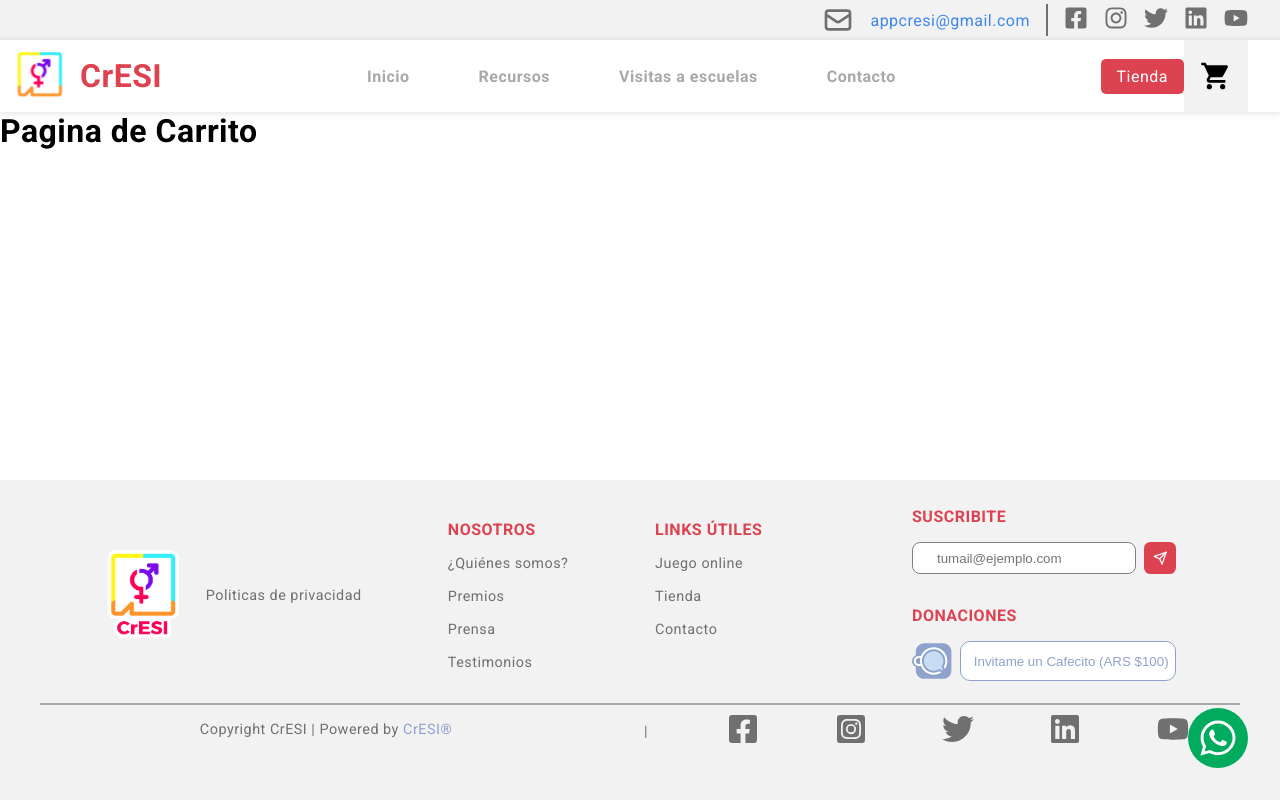
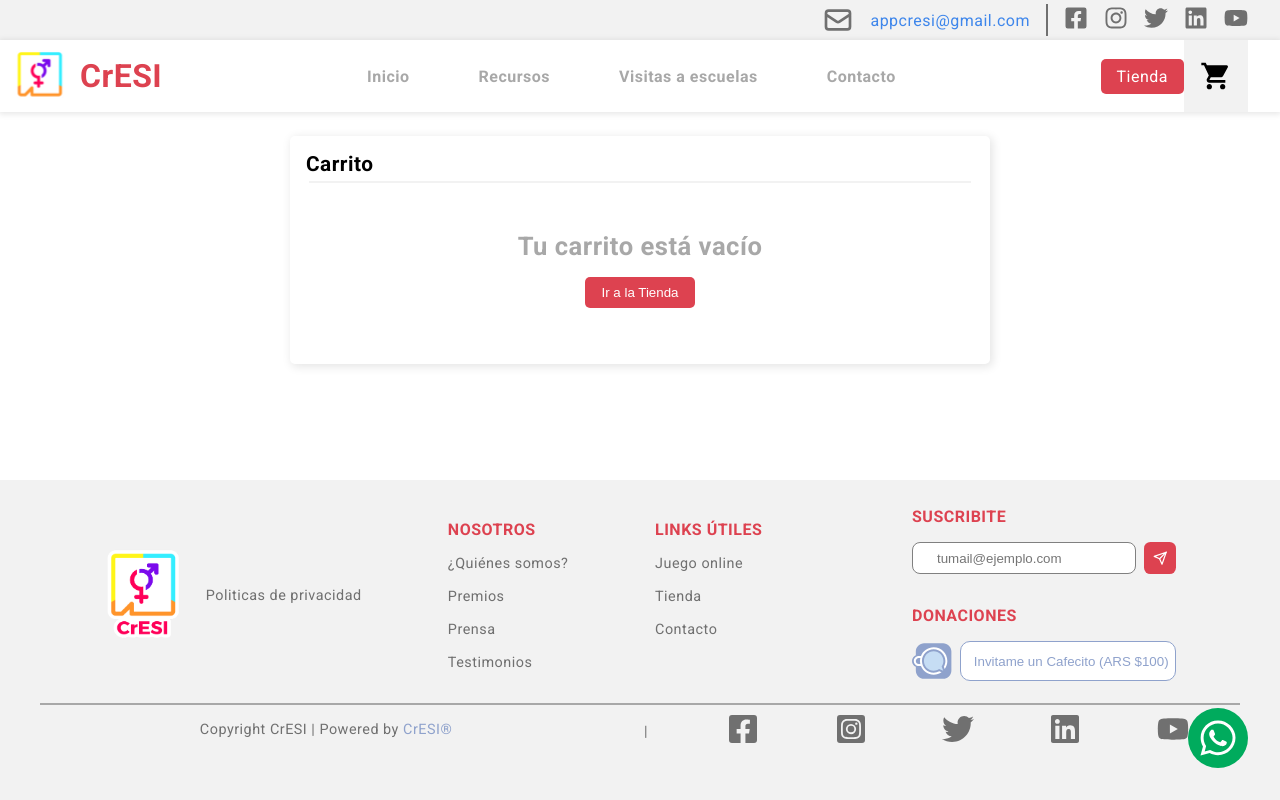
Before and after one commit to PiaAchigar/Proyecto-CrESI, a React (Create React App) app: page /carrito in a window 1280 px wide. Built offline with nearby package versions, Linux system fonts and the light colour scheme.

Commit message:
carrito-vacio

```diff
--- /dev/null
+++ b/src/components/CarritoVacio/CarritoVacio.js
@@ -0,0 +1,16 @@
+import React from "react"
+import "./CarritoVacio.scss"
+
+const CarritoVacio = () => {
+    return(
+        <div className="carrito">
+            <h1>Carrito</h1>
+            <hr />
+            <div className="vacio-ir">
+                <h2>Tu carrito está vacío</h2>
+                <button className="ir">Ir a la Tienda</button>
+            </div>
+        </div>
+    )
+}
+export default CarritoVacio;
--- /dev/null
+++ b/src/components/CarritoVacio/CarritoVacio.scss
@@ -0,0 +1,53 @@
+@use "../../sass/colors";
+@use "../../sass/fonts";
+
+.carrito{
+    display: flex;
+    flex-direction: column;
+    //align-content: center;
+    border-radius: 5px;
+    margin: 1.5rem;
+    padding: 1rem;
+    font-family: fonts.$font-family;
+    box-shadow: 2px 2px 10px 1px colors.$shadow;
+    max-width: 700px;
+    @media screen and (min-width: 746px){
+        margin: 1.5rem auto;
+    }
+    h1{
+        font-size: 1.3rem;
+        color: colors.$negro;
+        padding-bottom: .3rem;
+    }
+    hr{
+        height: 0;
+        border: solid 1px colors.$gris;
+        width: 99%;
+        margin: 0 auto;
+        //box-shadow: gray;
+    }
+    .vacio-ir{
+        margin: 3rem 1rem 1.5rem 1rem;
+        display: flex;
+        flex-direction: column;
+        align-items: center;
+        h2{
+            font-size: 1.1rem;
+            color: colors.$gris-medio;
+            @media screen and (min-width: 425px){
+                font-size: 1.3rem;
+            }
+            @media screen and (min-width: 768px){
+                font-size: 1.6rem;
+            }
+        }
+        button{
+            margin: 1rem;
+            border: none;
+            border-radius: 5px;
+            color: white;
+            background-color: colors.$rojo;
+            padding: .5rem 1rem;
+        }
+    }
+}
--- a/src/pages/Carrito.js
+++ b/src/pages/Carrito.js
@@ -1,9 +1,11 @@
 import React from "react";
+
+import CarritoVacio from "../components/CarritoVacio/CarritoVacio"
 
 const Carrito = () => {
   return (
     <div className="page-wrapper">
-      <h1>Pagina de Carrito</h1>
+      <CarritoVacio/>
     </div>
   );
 };
```
Also changed, not shown: 2 other files (tests, documents, lock files or other folders).
